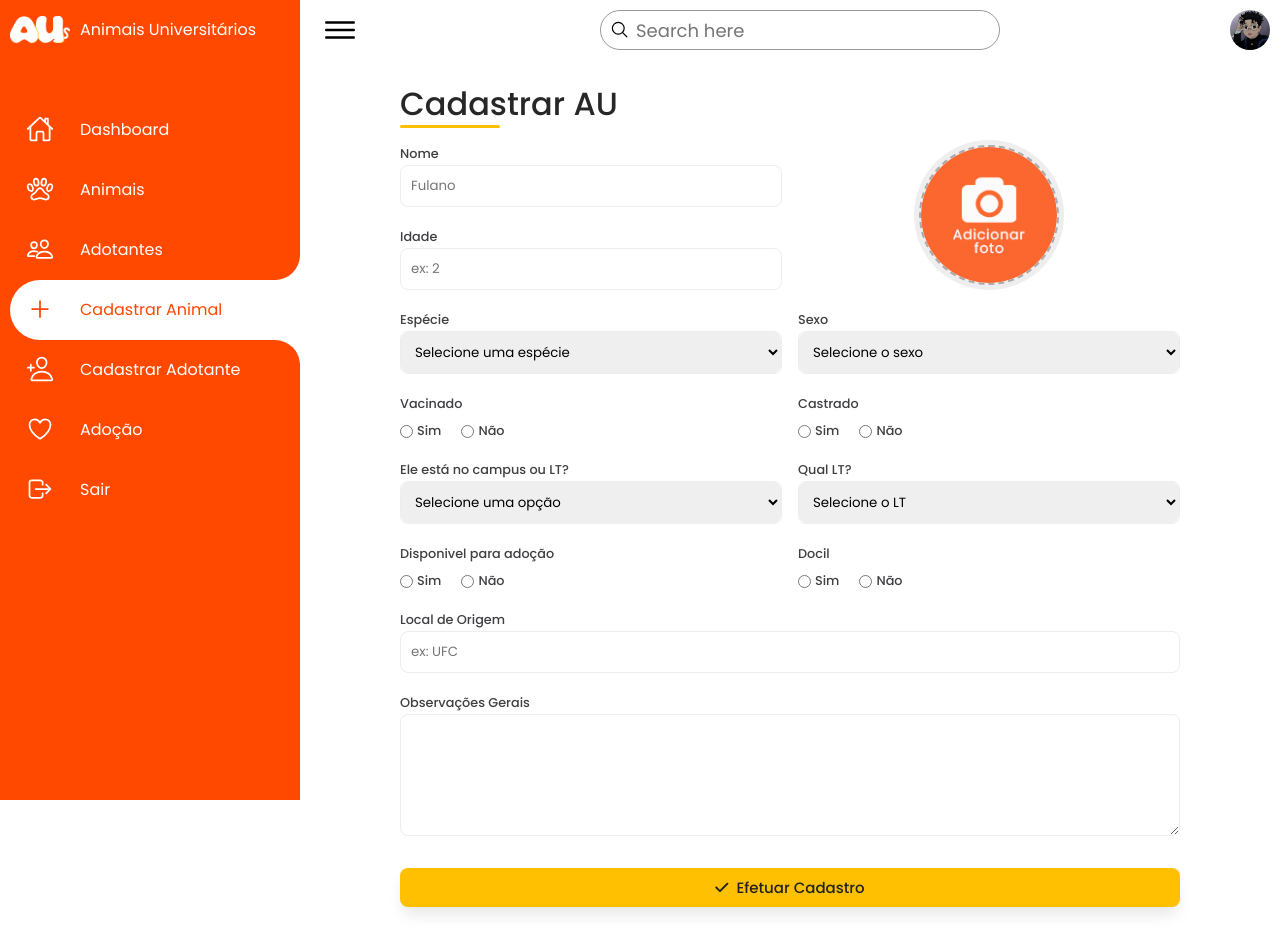
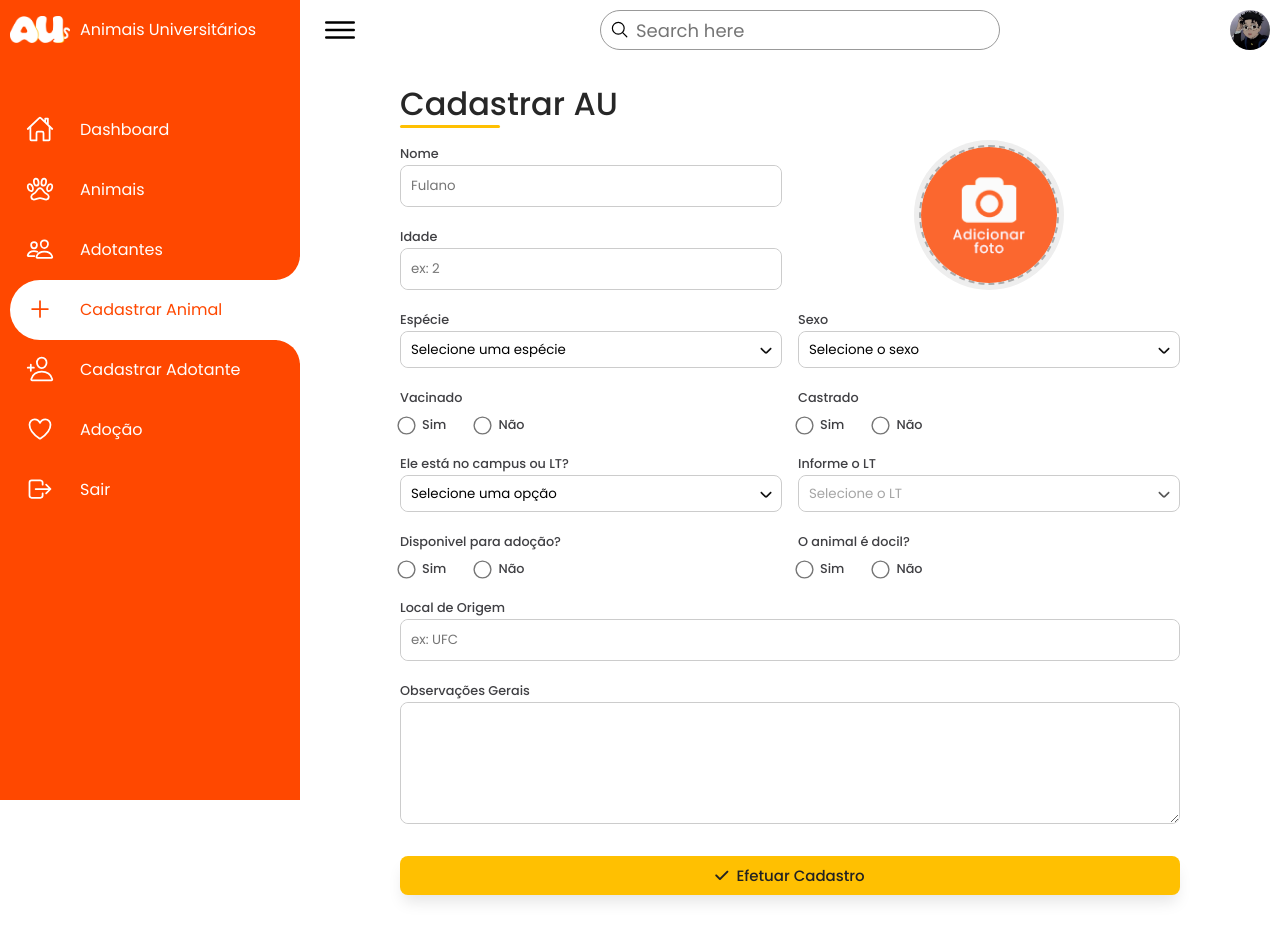
Before and after one commit to juniorod99/AUdmin, a PHP site: page /cadastroanimal.html in a window 1280 px wide. After the commit the page ends 902 px from the top, so only its background shows below. Run offline with PHP 8.4, Linux system fonts and the light colour scheme.

Commit message:
Melhorando formulário

```diff
--- a/assets/css/cadastro.css
+++ b/assets/css/cadastro.css
@@ -1,10 +1,24 @@
-#cadastro{
-    /* margin: 20px; */
-    /* width: 500px; */
-    /* display: flex;
-    justify-content: center;
-    align-items: center; */
-    /* min-height: calc(100vh - 60px);  */
+input[type="radio"] {
+    transform: scale(1.4);
+    margin-right: 5px;
+}
+
+input[type="number"]::-webkit-inner-spin-button,
+input[type="number"]::-webkit-outer-spin-button {
+  -webkit-appearance: none;
+  margin: 0;
+}
+input[type="number"] {
+  -moz-appearance: textfield;
+}
+
+select {
+    appearance: none;
+    -webkit-appearance: none;
+    -moz-appearance: none;
+    margin-right: 5px;
+    background: #fff url('../img/arrowdown.svg') no-repeat right center;
+    background-size: 20px;
 }
 
 .btn_default{
@@ -90,21 +104,23 @@
     display: flex;
     align-items: center;
     background-color: var(--white);
-    border: 1px solid #ededed;
+    border: 1px solid #ccc;
     border-radius: 8px;
     /* box-shadow: 0 10px 15px -3px rgba(0, 0, 0, 0.1); */
 }
 
+.input_infos{
+    order: -2;
+    display: flex;
+    flex-direction: column;
+    gap: 16px;
+}
+
 .input_file{
+    order: -1;
     display: flex;
     justify-content: center;
     align-items: center;
-}
-
-.input_infos{
-    display: flex;
-    flex-direction: column;
-    gap: 16px;
 }
 
 .input_field i {
@@ -144,9 +160,11 @@ input:-webkit-autofill{
     color: #000;
 }
 
-#gender_inputs{
+.radio_inputs{
     display: flex;
-    gap: 20px;
+    justify-content: start;
+    align-items: center;
+    gap: 30px;
     margin-top: 7px;
 }
 
@@ -154,6 +172,7 @@ input:-webkit-autofill{
     display: flex;
     gap: 4px;
     align-items: center;
+    justify-content: center;
 }
 
 .form_control[type="radio"]{
@@ -235,7 +254,15 @@ input:-webkit-autofill{
     #input_container{
         display: flex;
         flex-direction: column;
-        gap: 38px;
+        gap: 16px;
+    }
+
+    .input_infos{
+        order: -1;
+    }
+
+    .input_file{
+        order: -2;
     }
 
     .form_control[type="date"]{
--- a/assets/js/script.js
+++ b/assets/js/script.js
@@ -33,7 +33,6 @@ passwordIcons.forEach((icon) => {
 
 //Drop File
 const label = document.querySelector('#label_img');
-console.log(label);
 
 function onEnter() {
   label.classList.add('active');
@@ -70,3 +69,20 @@ input.addEventListener('change', (event) => {
     dropzone.appendChild(img);
   }
 });
+
+//Disable Select
+const selectLocal = document.querySelector('#select_local');
+const selectLT = document.querySelector('#select_lt');
+const optionsLT = selectLT.options;
+
+selectLocal.addEventListener('change', (event) => {
+  const selectedOption =
+    selectLocal.options[selectLocal.selectedIndex].innerHTML;
+
+  if (selectedOption === 'Lar Temporário') {
+    selectLT.removeAttribute('disabled');
+  } else {
+    selectLT.setAttribute('disabled', true);
+    optionsLT[0].selected = true;
+  }
+});
--- a/cadastroanimal.html
+++ b/cadastroanimal.html
@@ -105,10 +105,9 @@
                                 </div>
 
                                 <div class="input_box">
-                                    <label for="last_name" class="form_label">Idade</label>
+                                    <label for="idade" class="form_label">Idade</label>
                                     <div class="input_field">
-                                        <input type="number" name="last_name" id="last_name" class="form_control" placeholder="ex: 2">
-
+                                        <input type="number" min="0" name="idade" id="idade" class="form_control" placeholder="ex: 2">
                                     </div>
                                 </div>
                             </div>
@@ -124,12 +123,12 @@
 
 
                             <div class="input_box">
-                                <label for="birthdate" class="form_label">Espécie</label>
+                                <label for="especie" class="form_label">Espécie</label>
                                 <div class="input_field">
-                                    <select class="form_control" name="" id="">
-                                        <option value="" selected disabled>Selecione uma espécie</option>
-                                        <option value="">Gato</option>
-                                        <option value="">Cachorro</option>
+                                    <select class="form_control" name="especie" id="especie">
+                                        <option selected disabled>Selecione uma espécie</option>
+                                        <option value="Gato">Gato</option>
+                                        <option value="Cachorro">Cachorro</option>
                                     </select>
                                 </div>
                             </div>
@@ -137,40 +136,40 @@
                             <div class="input_box">
                                 <label for="sexo" class="form_label">Sexo</label>
                                 <div class="input_field">
-                                    <select class="form_control" name="sexo" id="">
-                                        <option value="" disabled selected>Selecione o sexo</option>
-                                        <option value="">Macho</option>
-                                        <option value="">Fêmea</option>
+                                    <select class="form_control" name="sexo" id="sexo">
+                                        <option disabled selected>Selecione o sexo</option>
+                                        <option value="Macho">Macho</option>
+                                        <option value="Fêmea">Fêmea</option>
                                     </select>
                                 </div>
                             </div>
 
                             <div class="radio_container">
-                                <label for="" class="form_label">Vacinado</label>
-                                <div id="gender_inputs">
+                                <label for="vacinado" class="form_label">Vacinado</label>
+                                <div class="radio_inputs">
                                     <div class="radio_box">
-                                        <input type="radio" name="vacina" id="sim" class="form_control" value="sim">
-                                        <label for="female" class="form_label">Sim</label>
+                                        <input type="radio" name="vacinado" id="vac_sim" class="form_control" value="Sim">
+                                        <label for="vac_sim" class="form_label">Sim</label>
                                     </div>
 
                                     <div class="radio_box">
-                                        <input type="radio" name="vacina" id="nao" class="form_control" value="nao">
-                                        <label for="nao" class="form_label">Não</label>
+                                        <input type="radio" name="vacinado" id="vac_nao" class="form_control" value="Não">
+                                        <label for="vac_nao" class="form_label">Não</label>
                                     </div>
                                 </div>
                             </div>
 
                             <div class="radio_container">
                                 <label for="" class="form_label">Castrado</label>
-                                <div id="gender_inputs">
+                                <div class="radio_inputs">
                                     <div class="radio_box">
-                                        <input type="radio" name="castrado" id="female" class="form_control" value="female">
-                                        <label for="female" class="form_label">Sim</label>
+                                        <input type="radio" name="castrado" id="cast_sim" class="form_control" value="Sim">
+                                        <label for="cast_sim" class="form_label">Sim</label>
                                     </div>
 
                                     <div class="radio_box">
-                                        <input type="radio" name="castrado" id="male" class="form_control" value="male">
-                                        <label for="male" class="form_label">Não</label>
+                                        <input type="radio" name="castrado" id="cast_nao" class="form_control" value="Não">
+                                        <label for="cast_nao" class="form_label">Não</label>
                                     </div>
                                 </div>
                             </div>
@@ -178,51 +177,51 @@
                             <div class="input_box">
                                 <label for="local" class="form_label">Ele está no campus ou LT?</label>
                                 <div class="input_field">
-                                    <select class="form_control" name="local" id="">
+                                    <select class="form_control" name="local" id="select_local">
                                         <option value="" selected disabled>Selecione uma opção</option>
-                                        <option value="">Campus</option>
-                                        <option value="">LT</option>
+                                        <option value="Campus">Campus</option>
+                                        <option value="Lar Temporário">Lar Temporário</option>
                                     </select>
                                 </div>
                             </div>
 
                             <div class="input_box">
-                                <label for="lt" class="form_label">Qual LT?</label>
+                                <label for="lt" class="form_label">Informe o LT</label>
                                 <div class="input_field">
-                                    <select class="form_control" name="lt" id="">
-                                        <option value="" disabled selected>Selecione o LT</option>
-                                        <option value="">Casa do Fulano</option>
-                                        <option value="">Casa do Ciclano</option>
+                                    <select disabled class="form_control" name="lt" id="select_lt">
+                                        <option disabled selected>Selecione o LT</option>
+                                        <option value="Casa do Fulano">Casa do Fulano</option>
+                                        <option value="Casa do Ciclano">Casa do Ciclano</option>
                                     </select>
                                 </div>
                             </div>
 
                             <div class="radio_container">
-                                <label for="" class="form_label">Disponivel para adoção</label>
-                                <div id="gender_inputs">
+                                <label for="" class="form_label">Disponivel para adoção?</label>
+                                <div class="radio_inputs">
                                     <div class="radio_box">
-                                        <input type="radio" name="castrado" id="female" class="form_control" value="female">
-                                        <label for="female" class="form_label">Sim</label>
+                                        <input type="radio" name="adocao" id="disp_sim" class="form_control" value="Sim">
+                                        <label for="disp_sim" class="form_label">Sim</label>
                                     </div>
 
                                     <div class="radio_box">
-                                        <input type="radio" name="castrado" id="male" class="form_control" value="male">
-                                        <label for="male" class="form_label">Não</label>
+                                        <input type="radio" name="adocao" id="disp_nao" class="form_control" value="Não">
+                                        <label for="disp_nao" class="form_label">Não</label>
                                     </div>
                                 </div>
                             </div>
 
                             <div class="radio_container">
-                                <label for="" class="form_label">Docil</label>
-                                <div id="gender_inputs">
+                                <label for="" class="form_label">O animal é docil?</label>
+                                <div class="radio_inputs">
                                     <div class="radio_box">
-                                        <input type="radio" name="castrado" id="female" class="form_control" value="female">
-                                        <label for="female" class="form_label">Sim</label>
+                                        <input type="radio" name="docil" id="docil_sim" class="form_control" value="Sim">
+                                        <label for="docil_sim" class="form_label">Sim</label>
                                     </div>
 
                                     <div class="radio_box">
-                                        <input type="radio" name="castrado" id="male" class="form_control" value="male">
-                                        <label for="male" class="form_label">Não</label>
+                                        <input type="radio" name="docil" id="docil_nao" class="form_control" value="Não">
+                                        <label for="docil_nao" class="form_label">Não</label>
                                     </div>
                                 </div>
                             </div>
```
Also changed, not shown: assets/img/arrowdown.svg (added).
